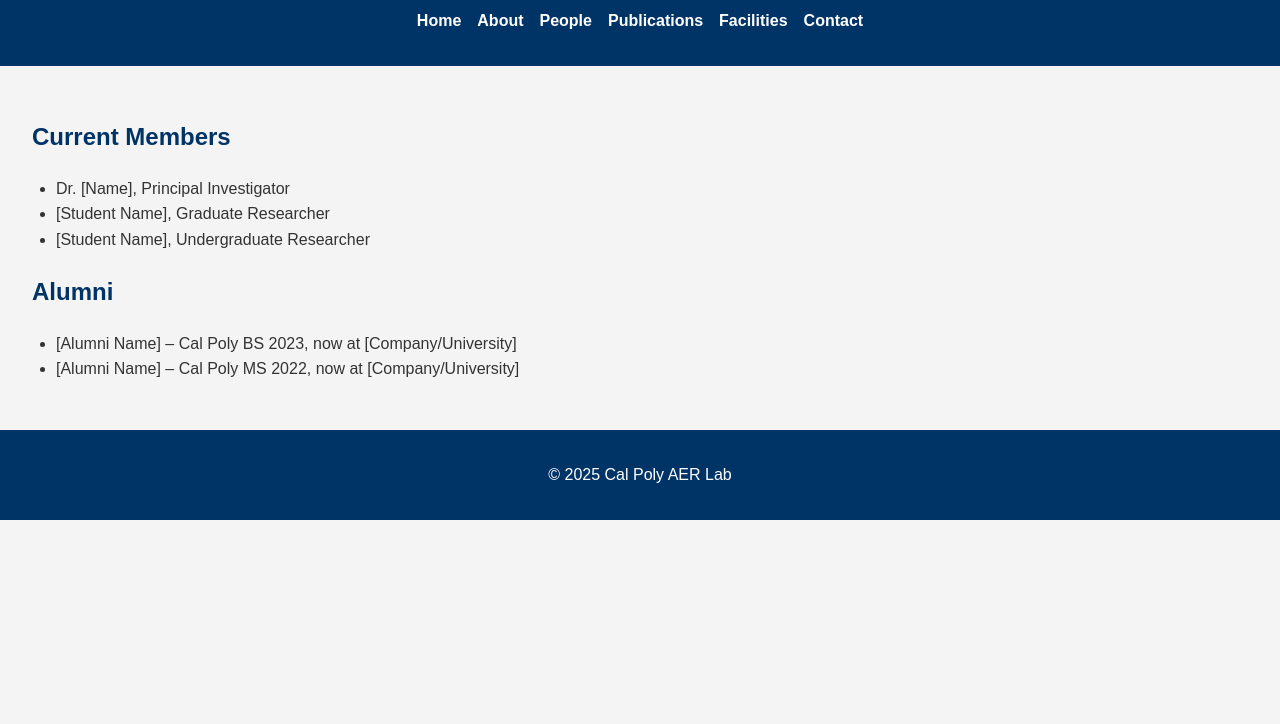
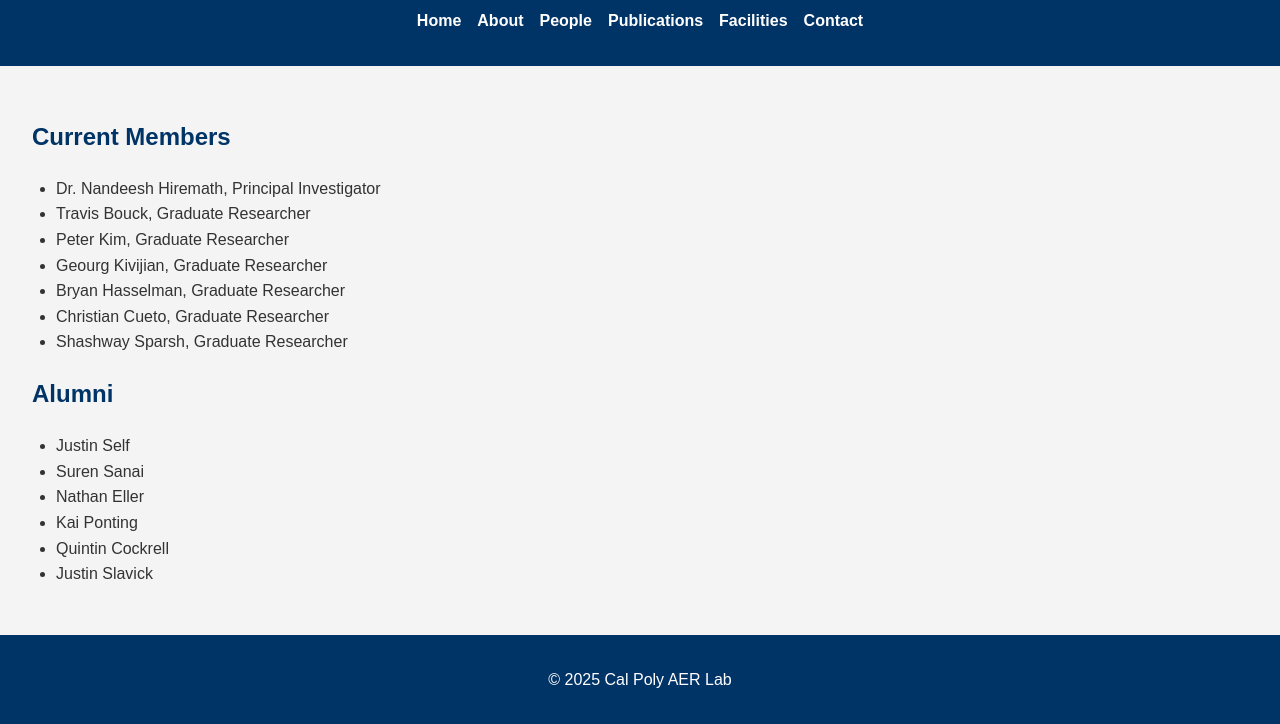
Before and after one commit to TravisBouck1/Website2, a plain HTML site: page people.html in a window 1280 px wide. Shown: the part 102-826 px from the top of the page. Before the commit the page ends 800 px from the top, so only its background shows below. Drawn offline with Linux system fonts and the light colour scheme.

Commit message:
Update people.html

```diff
--- a/people.html
+++ b/people.html
@@ -24,14 +24,22 @@
     <section>
       <h2>Current Members</h2>
       <ul>
-        <li>Dr. [Name], Principal Investigator</li>
-        <li>[Student Name], Graduate Researcher</li>
-        <li>[Student Name], Undergraduate Researcher</li>
+        <li>Dr. Nandeesh Hiremath, Principal Investigator</li>
+        <li>Travis Bouck, Graduate Researcher</li>
+        <li>Peter Kim, Graduate Researcher</li>
+        <li>Geourg Kivijian, Graduate Researcher</li>
+        <li>Bryan Hasselman, Graduate Researcher</li>
+        <li>Christian Cueto, Graduate Researcher</li>
+        <li>Shashway Sparsh, Graduate Researcher</li>
       </ul>
       <h2>Alumni</h2>
       <ul>
-        <li>[Alumni Name] – Cal Poly BS 2023, now at [Company/University]</li>
-        <li>[Alumni Name] – Cal Poly MS 2022, now at [Company/University]</li>
+        <li>Justin Self</li>
+        <li>Suren Sanai</li>
+        <li>Nathan Eller</li>
+        <li>Kai Ponting </li>
+        <li>Quintin Cockrell</li>
+        <li>Justin Slavick</li>
       </ul>
     </section>
   </main>
```
